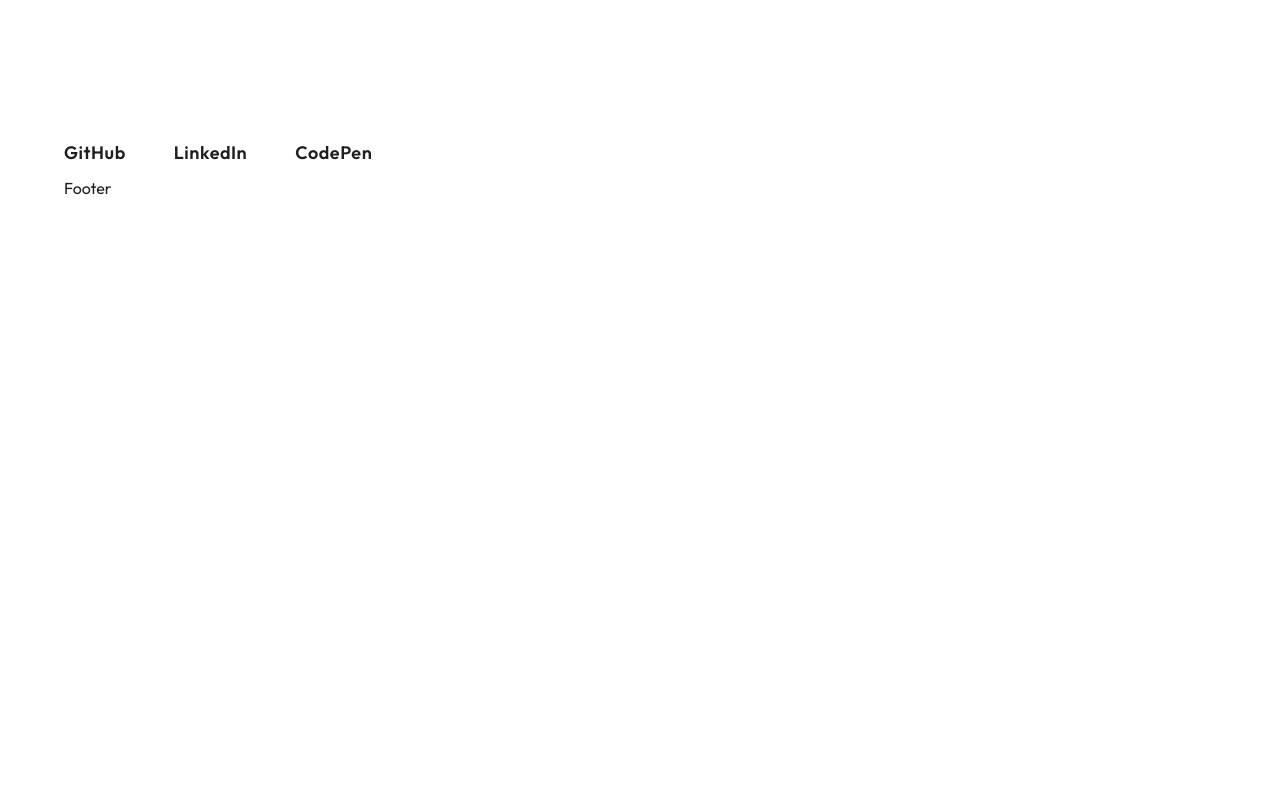
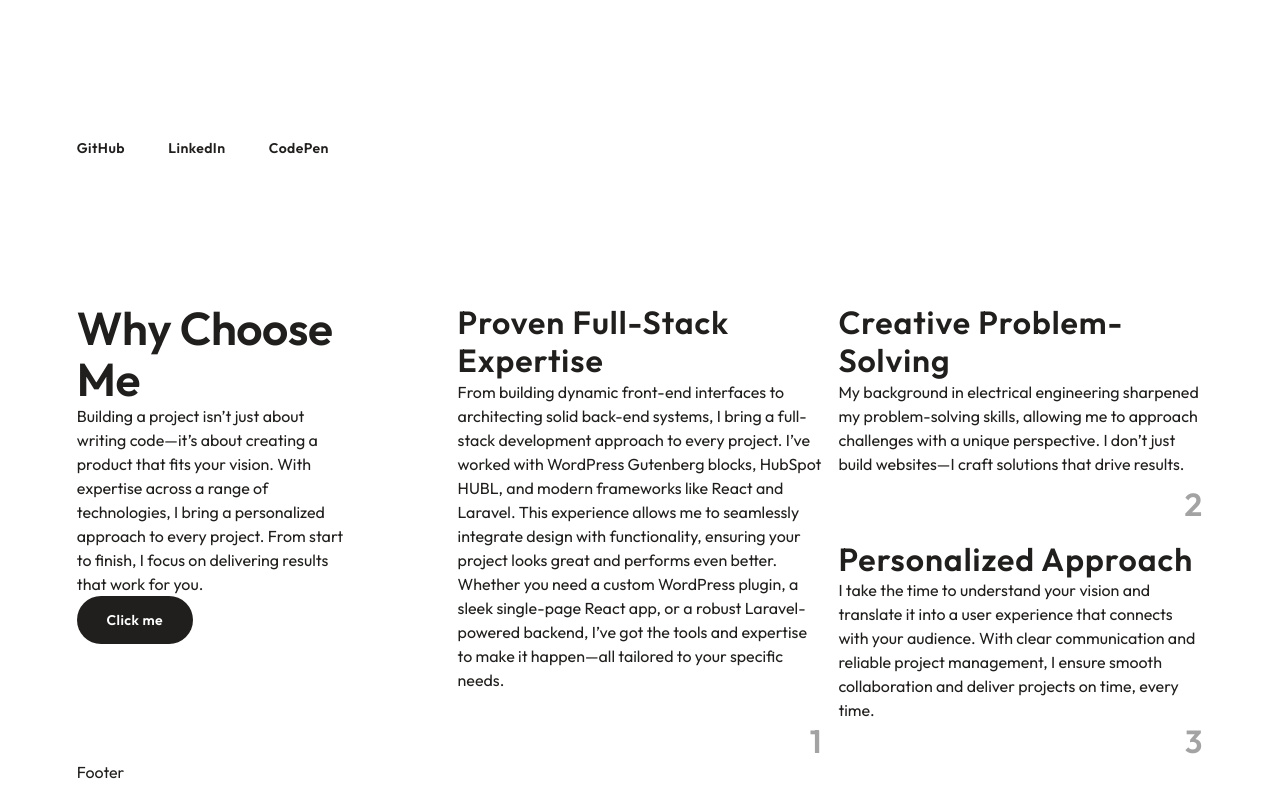
Before and after one commit to HoloNine/portfolio, a React (Vite) app: page / in a window 1280 px wide. Shown: the part 600-1412 px from the top of the page. Before the commit the page ends 824 px from the top, so only its background shows below. Built offline with nearby package versions, Linux system fonts and the light colour scheme.

Commit message:
Refactor CSS and update global padding, font sizes, and colors

```diff
--- a/index.html
+++ b/index.html
@@ -16,7 +16,7 @@
     <!-- eof: Google Fonts -->
   </head>
   <body class="text-black dark:text-white">
-    <div id="root" class="px-global py-ss"></div>
+    <div id="root" class="px-global-inline py-global-block"></div>
     <script type="module" src="/src/main.tsx"></script>
   </body>
 </html>
--- a/src/App.tsx
+++ b/src/App.tsx
@@ -3,6 +3,7 @@ import Header from "./layout/Header/Header";
 import Main from "./layout/Main/main";
 import Hero from "./layout/Hero/Hero";
 import Socials from "./layout/Socials/Socials";
+import Intro from "./layout/Intro/Intro";
 
 const App = () => {
   return (
@@ -11,6 +12,7 @@ const App = () => {
       <Main>
         <Hero />
         <Socials />
+        <Intro />
       </Main>
       <Footer />
       <div></div>
--- a/src/components/Button/Button.tsx
+++ b/src/components/Button/Button.tsx
@@ -1,6 +1,6 @@
 const Button = () => {
   return (
-    <button className="text-label px-sm rounded-full min-h-12 bg-black dark:bg-white text-white dark:text-black">
+    <button className="text-label px-32 rounded-full min-h-12 bg-black dark:bg-white text-white dark:text-black">
       Click me
     </button>
   );
--- a/src/components/Nav/Nav.tsx
+++ b/src/components/Nav/Nav.tsx
@@ -7,7 +7,7 @@ type NavProps = {
 const Nav = ({ nav }: NavProps) => {
   return (
     <nav>
-      <ul className="flex gap-sml items-center min-h-12">
+      <ul className="flex gap-48 items-center min-h-12">
         {nav.map((navItem) => {
           return (
             <li key={navItem.id} className="text-label">
--- a/src/config.json
+++ b/src/config.json
@@ -13,5 +13,26 @@
     { "id": 1, "label": "GitHub", "link": "#" },
     { "id": 2, "label": "LinkedIn", "link": "#" },
     { "id": 3, "label": "CodePen", "link": "#" }
-  ]
+  ],
+  "intro": {
+    "title": "Why Choose Me",
+    "text": "Building a project isn’t just about writing code—it’s about creating a product that fits your vision. With expertise across a range of technologies, I bring a personalized approach to every project. From start to finish, I focus on delivering results that work for you.",
+    "cards": [
+      {
+        "id": 1,
+        "title": "Proven Full-Stack Expertise",
+        "text": "From building dynamic front-end interfaces to architecting solid back-end systems, I bring a full-stack development approach to every project. I’ve worked with WordPress Gutenberg blocks, HubSpot HUBL, and modern frameworks like React and Laravel. This experience allows me to seamlessly integrate design with functionality, ensuring your project looks great and performs even better. Whether you need a custom WordPress plugin, a sleek single-page React app, or a robust Laravel-powered backend, I’ve got the tools and expertise to make it happen—all tailored to your specific needs."
+      },
+      {
+        "id": 2,
+        "title": "Creative Problem-Solving",
+        "text": "My background in electrical engineering sharpened my problem-solving skills, allowing me to approach challenges with a unique perspective. I don’t just build websites—I craft solutions that drive results."
+      },
+      {
+        "id": 3,
+        "title": "Personalized Approach",
+        "text": "I take the time to understand your vision and translate it into a user experience that connects with your audience. With clear communication and reliable project management, I ensure smooth collaboration and deliver projects on time, every time."
+      }
+    ]
+  }
 }
--- a/src/index.css
+++ b/src/index.css
@@ -19,35 +19,23 @@
   --color--white-12: hsla(0, 0%, 100%, 0.12);
   --color--white-04: hsla(0, 0%, 100%, 0.04);
 
-  --font-size--display: clamp(3.625rem, 2.6776rem + 3.1579vw, 5.125rem);
-  --font-size--headline: clamp(2.875rem, 2.1645rem + 2.3684vw, 4rem);
-  --font-size--title: clamp(1.75rem, 1.5921rem + 0.5263vw, 2rem);
-  --font-size--subtitle: clamp(1.375rem, 1.2171rem + 0.5263vw, 1.625rem);
-  --font-size--body: clamp(1rem, 0.8421rem + 0.5263vw, 1.25rem);
-  --font-size--label: clamp(0.875rem, 0.7171rem + 0.5263vw, 1.125rem);
+  --font-size--display: clamp(3.625rem, 5vw, 5vw);
+  --font-size--headline: clamp(2.5rem, 3.6vw, 3.6vw);
+  --font-size--title: clamp(2rem, 2.2vw, 2.2vw);
+  --font-size--subtitle: clamp(1.25rem, 1.4vw, 1.4vw);
+  --font-size--body: clamp(1rem, 1vw, 1vw);
+  --font-size--label: clamp(0.875rem, 0.9vw, 0.9rem);
 
-  /* 16px - 24px */
-  --space--3xs: clamp(0.25rem, 0.1667rem + 0.2778vw, 0.375rem);
-  --space--2xs: clamp(0.5rem, 0.3333rem + 0.5556vw, 0.75rem);
-  --space--xs: clamp(0.75rem, 0.5rem + 0.8333vw, 1.125rem);
-  --space--s: clamp(1rem, 0.6667rem + 1.1111vw, 1.5rem);
-  --space--m: clamp(1.5rem, 1rem + 1.6667vw, 2.25rem);
-  --space--l: clamp(2rem, 1.3333rem + 2.2222vw, 3rem);
-  --space--xl: clamp(3rem, 2rem + 3.3333vw, 4.5rem);
-  --space--2xl: clamp(4rem, 2.6667rem + 4.4444vw, 6rem);
-  --space--3xl: clamp(6rem, 4rem + 6.6667vw, 9rem);
+  --space--16: clamp(0.5rem, 0.2857rem + 0.7143vw, 1rem);
+  --space--24: clamp(1rem, 0.7857rem + 0.7143vw, 1.5rem);
+  --space--32: clamp(1.5rem, 1.2857rem + 0.7143vw, 2rem);
+  --space--48: clamp(2rem, 1.5714rem + 1.4286vw, 3rem);
+  --space--64: clamp(3rem, 2.5714rem + 1.4286vw, 4rem);
+  --space--96: clamp(4rem, 3.1429rem + 2.8571vw, 6rem);
+  --space--144: clamp(6rem, 4.7143rem + 4.2857vw, 9rem);
 
-  --space--s-m: clamp(1rem, 0.1667rem + 2.7778vw, 2.25rem);
-  --space--global-padding-inline: clamp(1rem, -0.8947rem + 6.3158vw, 4rem);
+  --space--global--inline: 6%;
+  --space--global--block: clamp(1rem, 0.5714rem + 1.4286vw, 2rem);
 
-  /* Not Used */
-  --space--3xs-2xs: clamp(0.25rem, -0.0833rem + 1.1111vw, 0.75rem);
-  --space--2xs-xs: clamp(0.5rem, 0.0833rem + 1.3889vw, 1.125rem);
-  --space--xs-s: clamp(0.75rem, 0.25rem + 1.6667vw, 1.5rem);
-  --space--m-l: clamp(1.5rem, 0.5rem + 3.3333vw, 3rem);
-  --space--l-xl: clamp(2rem, 0.3333rem + 5.5556vw, 4.5rem);
-  --space--xl-2xl: clamp(3rem, 1rem + 6.6667vw, 6rem);
-  --space--2xl-3xl: clamp(4rem, 0.6667rem + 11.1111vw, 9rem);
-
-  --height--hero: calc(100vh - var(--space--s) * 2 - 6rem);
+  --height--hero: calc(100vh - var(--space--global--block) * 2 - 6rem);
 }
--- a/src/layout/Header/Header.tsx
+++ b/src/layout/Header/Header.tsx
@@ -14,7 +14,7 @@ const Header = () => {
       <div>
         <Logo />
       </div>
-      <div className="flex gap-sxl2xl items-center">
+      <div className="flex gap-96 items-center">
         <Nav nav={navigation} />
         <Button />
       </div>
--- a/src/layout/Hero/Hero.tsx
+++ b/src/layout/Hero/Hero.tsx
@@ -4,10 +4,10 @@ import config from "../../config.json";
 const Hero = () => {
   const { title, text } = config.hero;
   return (
-    <section className="flex justify-center items-center min-h-hero py-s2xl">
-      <div className="flex flex-col items-center gap-sml">
+    <section className="flex justify-center items-center min-h-hero py-96">
+      <div className="flex flex-col items-center gap-48">
         <h1
-          className="text-display uppercase text-center max-w-screen-lg"
+          className="text-display text-center max-w-screen-xl"
           dangerouslySetInnerHTML={{ __html: title }}
         />
         <p className="text-subtitle text-center max-w-screen-md">{text}</p>
--- /dev/null
+++ b/src/layout/Intro/Intro.tsx
@@ -0,0 +1,36 @@
+// Config
+import Button from "../../components/Button/Button";
+import config from "../../config.json";
+
+const Intro = () => {
+  const { intro } = config;
+
+  return (
+    <section className="grid grid-cols-4 grid-rows-4 sm:grid-cols-8 lg:grid-cols-12 sm:grid-rows-2 xl:sm:grid-rows-1 gap-4 mb-s2xl3xl">
+      <div className="flex flex-col gap-sxl2xl items-start col-span-4 lg:col-span-3 lg:row-span-2 xl:col-span-3">
+        <div className="flex flex-col gap-sml">
+          <h2 className="text-headline">{intro.title}</h2>
+          <p className="text-body">{intro.text}</p>
+        </div>
+        <Button />
+      </div>
+
+      {intro.cards.map((card, index) => (
+        <div
+          key={index}
+          className={`flex flex-col gap-sxl2xl p-sml bg-white-04 rounded-3xl justify-between col-span-4 ${index === 0 ? "lg:row-span-2 lg:col-start-5" : ""} `}
+        >
+          <div className="flex flex-col gap-sml">
+            <h3 className="text-title">{card.title}</h3>
+            <p className="text-body">{card.text}</p>
+          </div>
+          <span className="text-title text-black-36 dark:text-white-36 self-end">
+            {card.id}
+          </span>
+        </div>
+      ))}
+    </section>
+  );
+};
+
+export default Intro;
--- a/src/layout/Socials/Socials.tsx
+++ b/src/layout/Socials/Socials.tsx
@@ -7,7 +7,7 @@ import config from "../../config.json";
 const Socials = () => {
   const { socials } = config;
   return (
-    <section>
+    <section className="mb-global-block">
       <Nav nav={socials} />
     </section>
   );
--- a/tailwind.config.js
+++ b/tailwind.config.js
@@ -31,11 +31,11 @@ export default {
       },
       fontSize: {
         display: [
-          "var(--font-size--display)",
+          "clamp(58px, 5vw, 5vw)",
           {
-            lineHeight: "1",
+            lineHeight: "1.1",
             letterSpacing: "-0.01em",
-            fontWeight: "900",
+            fontWeight: "600",
           },
         ],
         headline: [
@@ -71,25 +71,20 @@ export default {
         ],
       },
       padding: {
-        global: "var(--space--global-padding-inline)",
+        "global-inline": "var(--space--global--inline)",
+        "global-block": "var(--space--global--block)",
+      },
+      margin: {
+        "global-block": "var(--space--144)",
       },
       spacing: {
-        s3xs: "var(--space--3xs)",
-        s2xs: "var(--space--2xs)",
-        sxs: "var(--space--xs)",
-        ss: "var(--space--s)",
-        sm: "var(--space--m)",
-        sl: "var(--space--l)",
-        sxl: "var(--space--xl)",
-        s2xl: "var(--space--2xl)",
-        s3xl: "var(--space--3xl)",
-        s3xs2xs: "var(--space--3xs-2xs)",
-        s2xsxs: "var(--space--2xs-xs)",
-        sxss: "var(--space--xs-s)",
-        ssm: "var(--space--s-m)",
-        sml: "var(--space--m-l)",
-        slxl: "var(--space--l-xl)",
-        sxl2xl: "var(--space--xl-2xl)",
+        16: "var(--space--16)",
+        24: "var(--space--24)",
+        32: "var(--space--32)",
+        48: "var(--space--48)",
+        64: "var(--space--64)",
+        96: "var(--space--96)",
+        144: "var(--space--144)",
       },
       minHeight: {
         hero: "var(--height--hero)",
```
